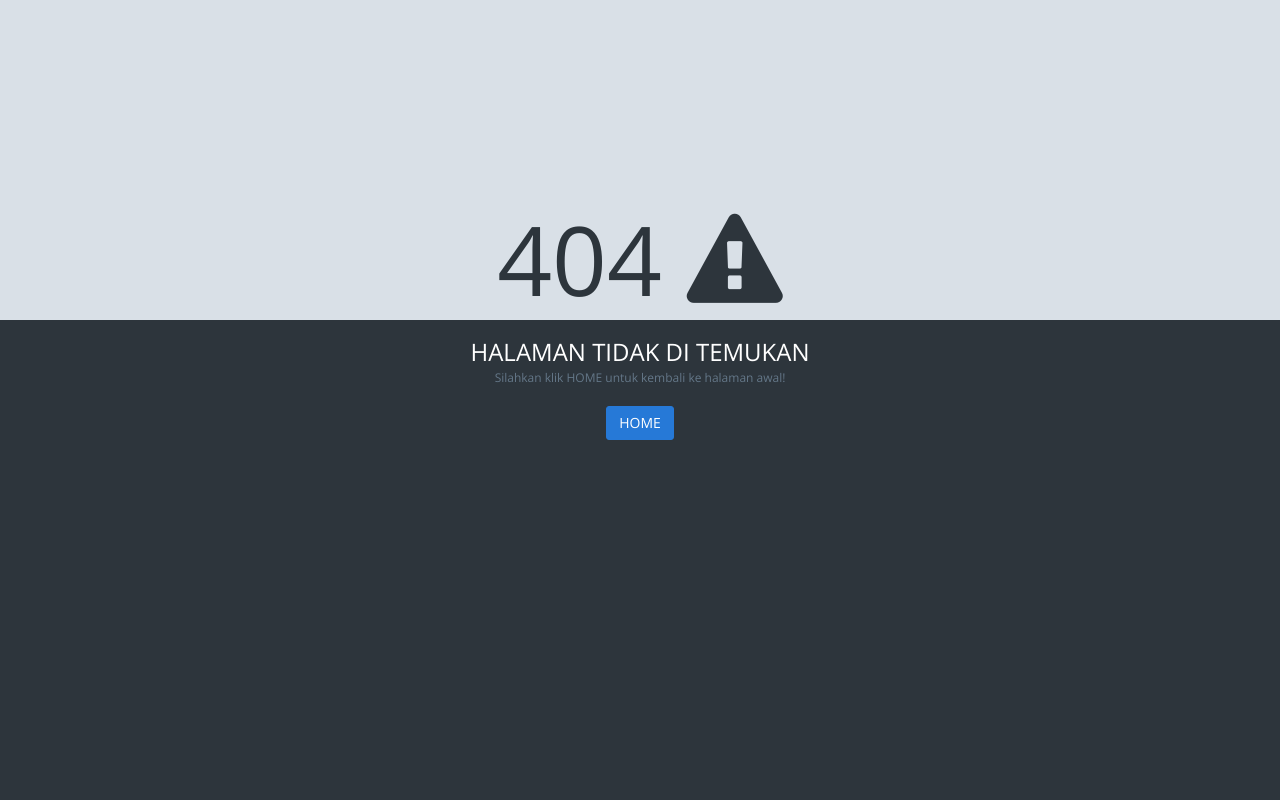
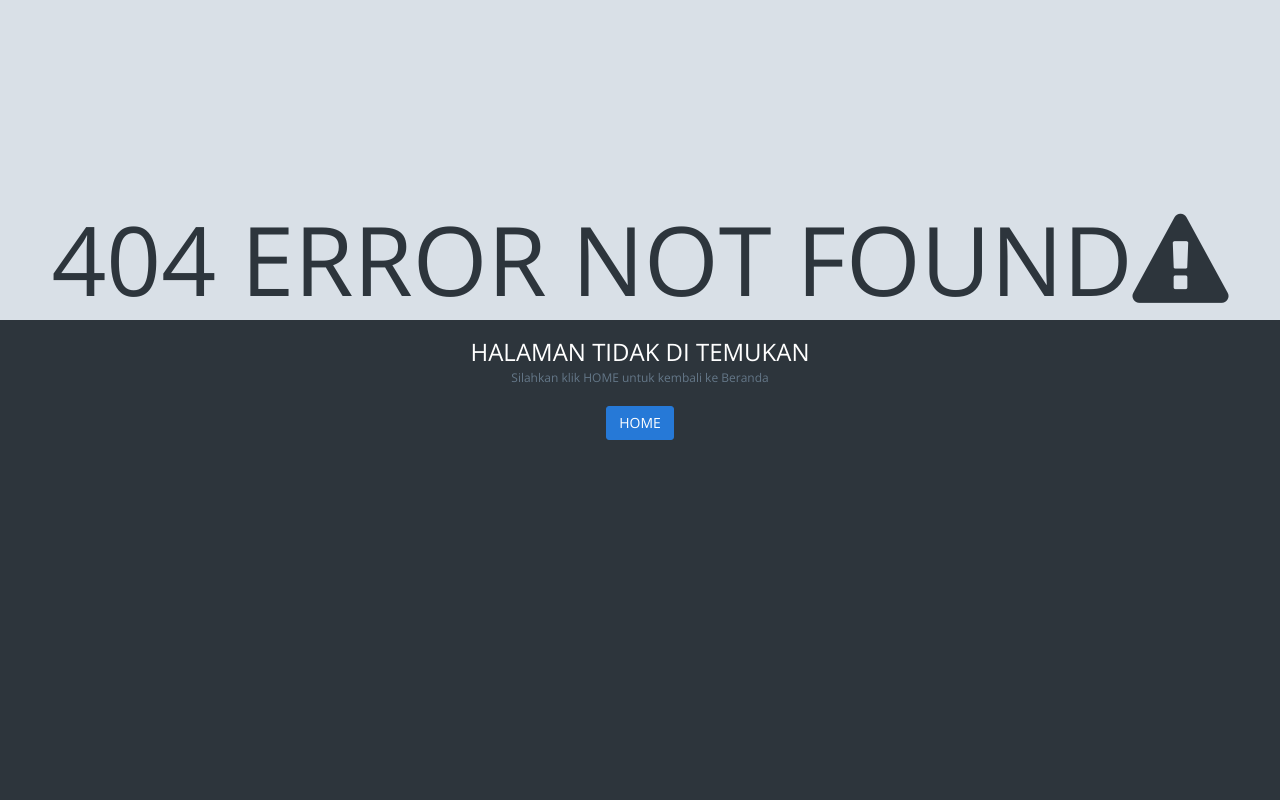
Before and after one commit to nazilhaki/penggajian, a PHP site: page /halaman_error.php in a window 1280 px wide. Run offline with PHP 8.4, Linux system fonts and the light colour scheme; some libraries are stand-ins or nearby versions.

Commit message:
Update halaman_error.php
add message error

```diff
--- a/halaman_error.php
+++ b/halaman_error.php
@@ -37,11 +37,11 @@
 	<div id="page-container" class="fade">
 	    <!-- begin error -->
         <div class="error">
-            <div class="error-code m-b-10">404 <i class="fa fa-warning"></i></div>
+            <div class="error-code m-b-10">404 ERROR NOT FOUND<i class="fa fa-warning"></i></div>
             <div class="error-content">
                 <div class="error-message">HALAMAN TIDAK DI TEMUKAN</div>
                 <div class="error-desc m-b-20">
-                   Silahkan klik HOME untuk kembali ke halaman awal!<br />
+                   Silahkan klik HOME untuk kembali ke Beranda<br />
                 </div>
                 <div>
                     <a href="index.php" class="btn btn-success">HOME</a>
```
